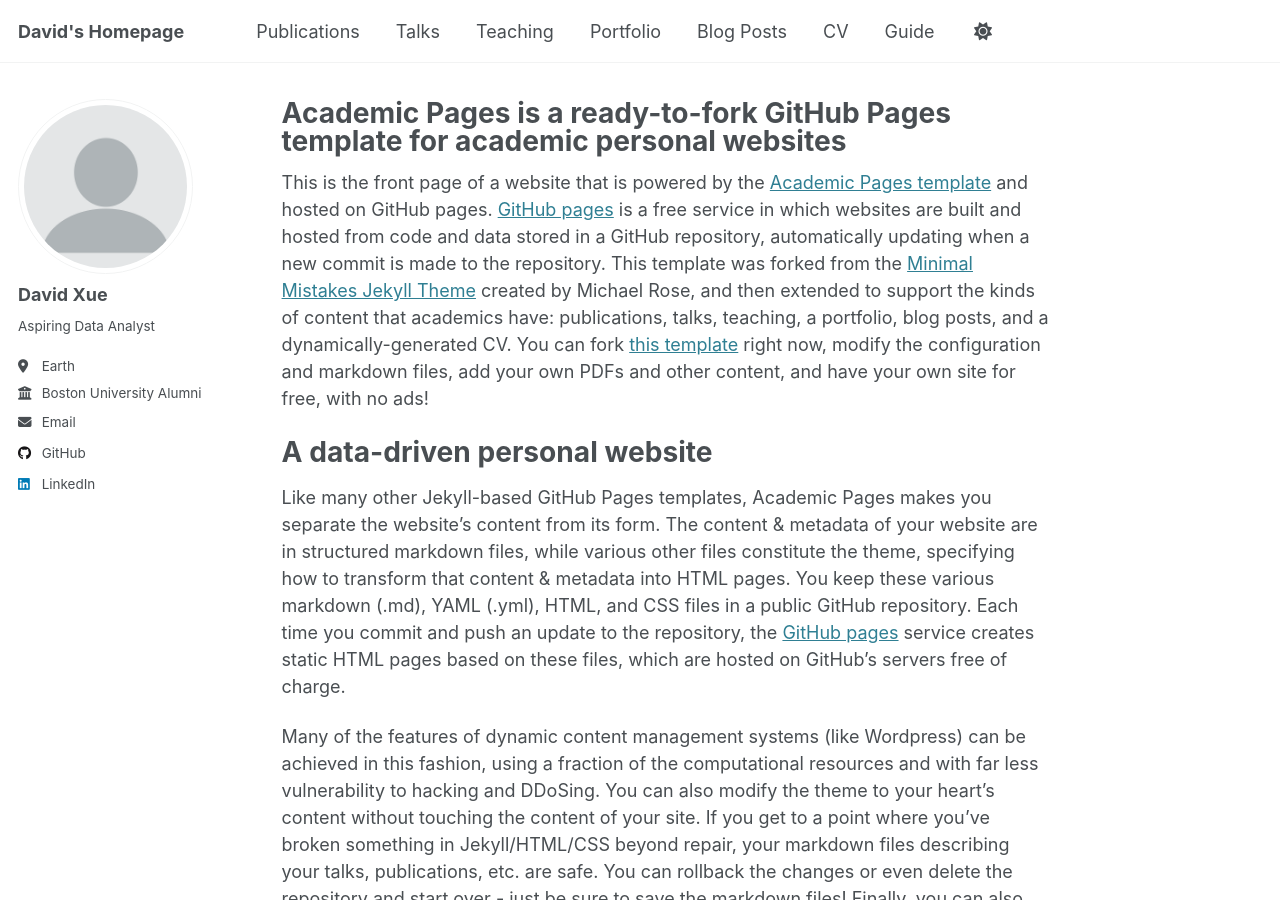
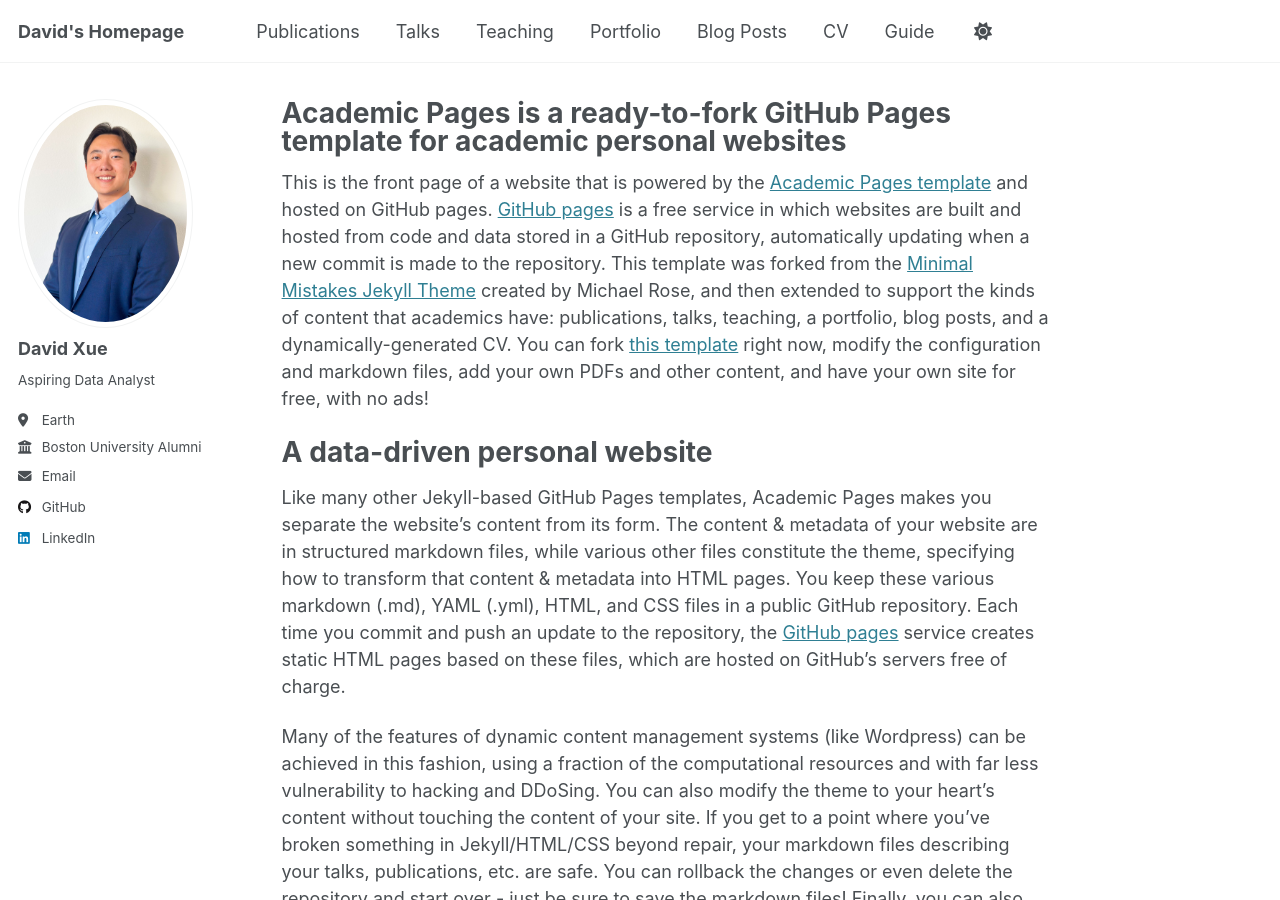
Before and after one commit to daviddxuee/daviddxuee.github.io, a Jekyll site: the page built from _pages/about.md, in a window 1280 px wide and 900 px high. Built offline with Jekyll 4.4.1, drawn with Linux system fonts in a browser that asks for light colours.

Commit message:
Update _config.yml

```diff
--- a/_config.yml
+++ b/_config.yml
@@ -22,7 +22,7 @@ repository               : "daviddxuee/daviddxuee.github.io"
 #               Additional customization can be done by editing /_includes/author-profile.html
 author:
   # Biographic information
-  avatar           : "profile.png"
+  avatar           : "IMG_0210-2.jpg"
   name             : "David Xue"
   pronouns         : # example: "she/her"
   bio              : "Aspiring Data Analyst"
```
